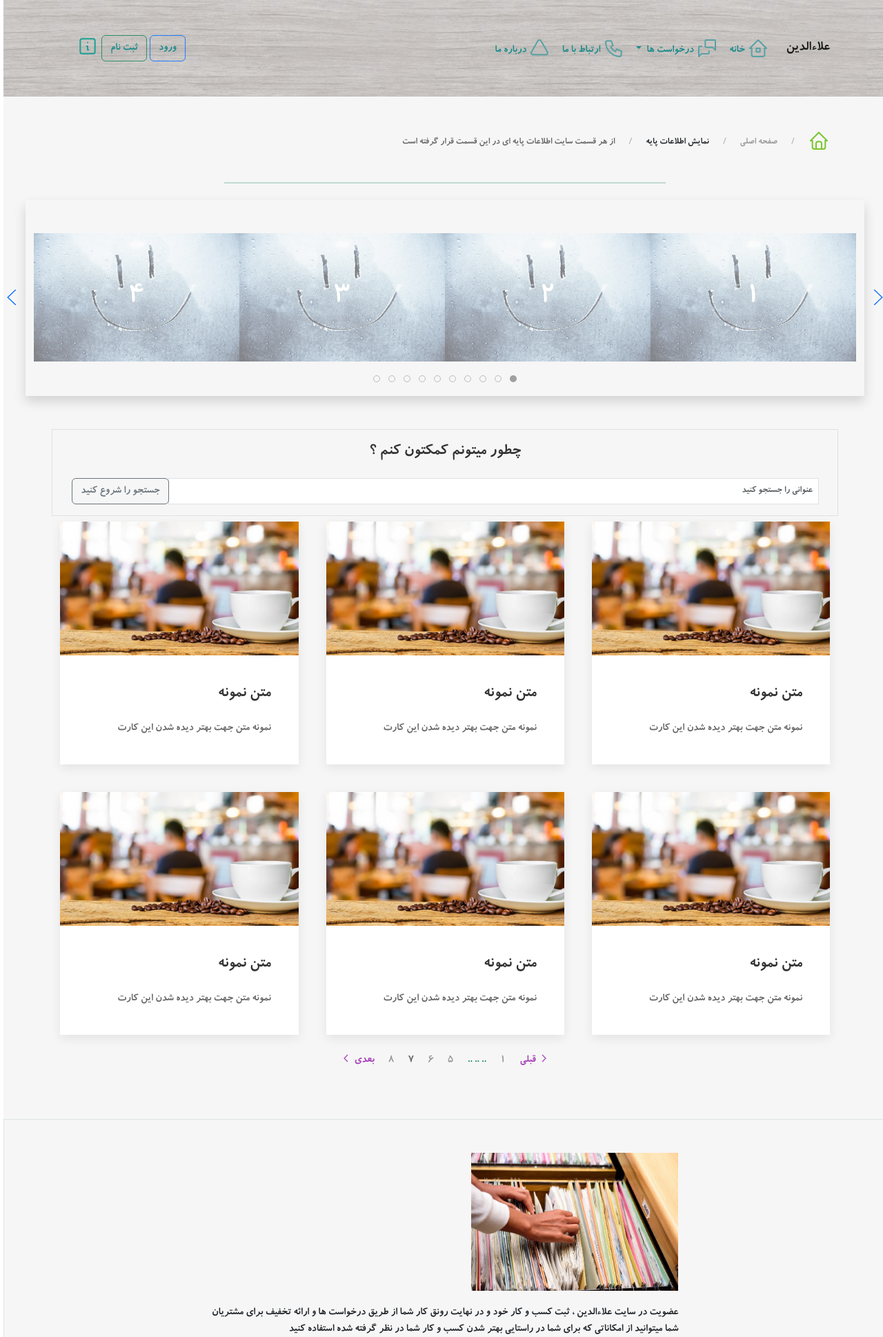
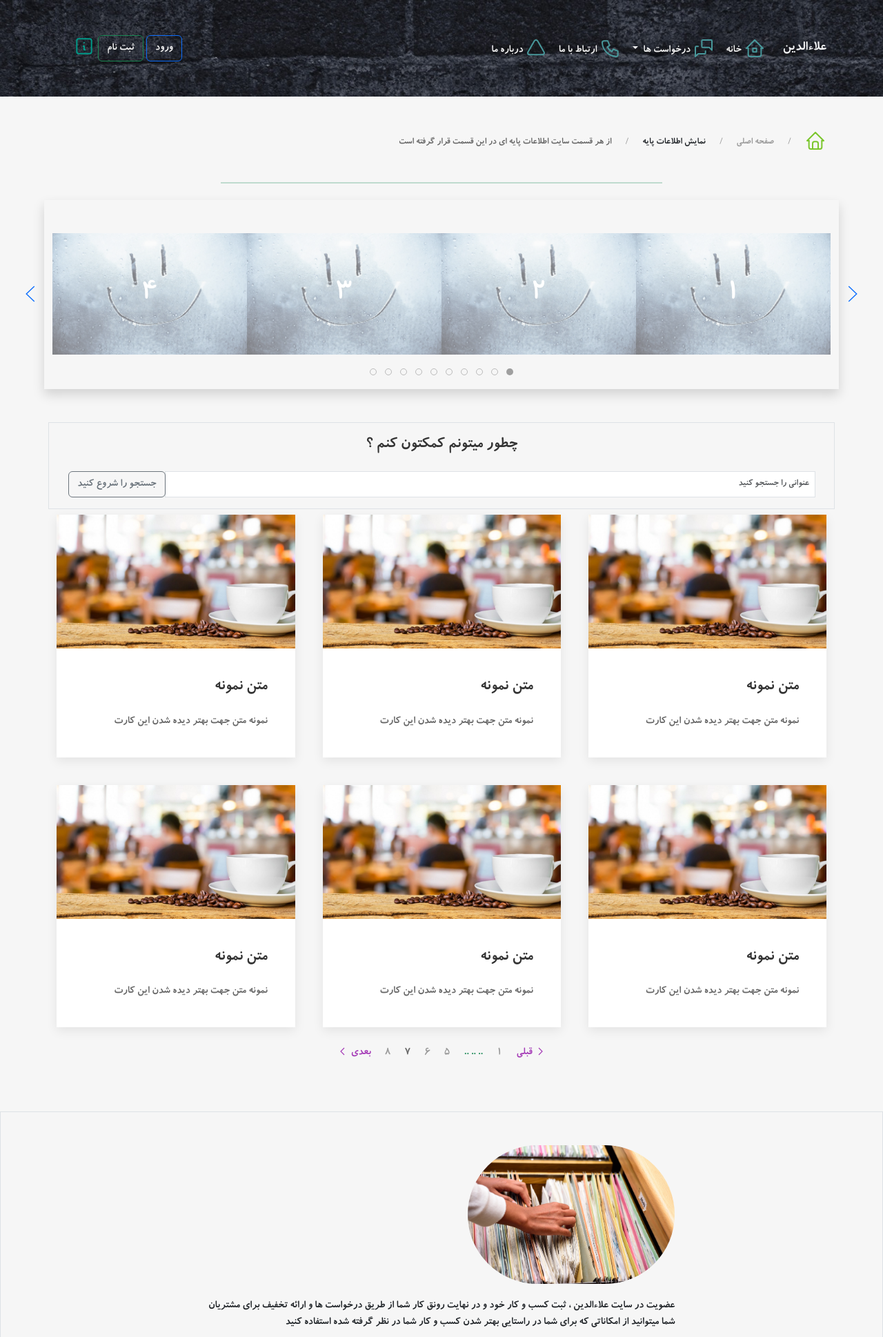
Before and after one commit to MostafaAlaeddin/sky, a PHP site: page / in a window 1280 px wide. Shown: the top 1938 px of the page at 69% size. Run offline with PHP 8.4, Linux system fonts and the light colour scheme; some libraries are stand-ins or nearby versions; some web fonts are replaced.

Commit message:
header & footer complete v1.0.3

```diff
--- a/Interface/Css/style.css
+++ b/Interface/Css/style.css
@@ -54,10 +54,10 @@ a:hover{
     background-image: url("../Images/headers/header-background.jpg") !important;
     background-repeat: repeat-x !important;
     min-height: 140px !important;
-    opacity: .9;
+    opacity: 1;
 }
 .p-color{
-    color: teal !important;
+    color: whitesmoke !important;
 }
 /*border*/
 .wp-border {
@@ -114,6 +114,10 @@ footer{
     width: 100%;
     height: 100%;
     min-height: 700px;
+    color: whitesmoke !important;
+}
+footer ul li a, footer p span a{
+    color: whitesmoke !important;
 }
 footer ul{
     list-style-type: none ;
--- a/Partials/footer/footer.php
+++ b/Partials/footer/footer.php
@@ -1,19 +1,19 @@
 <footer>
     <div class="container">
         <div class="row">
-            <div class="col border border-primary mt-3 p-5">
+            <div class="col border border-light mt-3 p-5">
                 <form action="" method="post" role="form">
                     <div class="">
                         <input type="text" name="" id="name" class="form-control   col-12"
                                placeholder="نام و نام خانوادگی شما">
                         <input type="email" name="" id="email" class="form-control col-12 mt-1"
                                placeholder="email@example.com">
-                        <button class="btn btn-outline-primary mt-2 float-end">ثبت نام در خبرنامه</button>
+                        <button class="btn btn-outline-light mt-2 float-end">ثبت نام در خبرنامه</button>
                     </div>
                 </form>
             </div>
         </div>
-        <hr class="border-warning">
+        <hr class="border-light">
         <div class="container">
             <div class="mt-3">
                 <div class="col-12 col-sm-12">
@@ -74,7 +74,7 @@
                             <line x1="8" y1="9" x2="16" y2="9"/>
                             <line x1="8" y1="13" x2="14" y2="13"/>
                         </svg>
-                        <span class="text-success">پست الکترونیکی :</span>
+                        <span class="text-light">پست الکترونیکی :</span>
                         <span class="  float-end"><a href="mail:Email@Example.com" class="uk-button uk-button-text">email</a></span>
                     </p>
                 </div>
--- a/Partials/navigation/navigation.php
+++ b/Partials/navigation/navigation.php
@@ -1,6 +1,6 @@
-<nav class="navbar navbar-expand-lg navbar-light" id="navigation">
+<nav class="navbar navbar-expand-lg navbar-light " id="navigation">
     <div class="container">
-        <a class="navbar-brand" href="./index.php">علاءالدین</a>
+        <a class="navbar-brand text-light" href="./index.php">علاءالدین</a>
         <button class="navbar-toggler" type="button" data-bs-toggle="collapse" data-bs-target="#navbarScroll"
                 aria-controls="navbarScroll" aria-expanded="false" aria-label="Toggle navigation">
             <span class="navbar-toggler-icon"></span>
--- a/views/requests/index.php
+++ b/views/requests/index.php
@@ -22,7 +22,7 @@
 </div>
 <hr class="border border-success w-50 m-auto mt-4 mb-4">
 <!--slider-->
-<div class="container-fluid mt-4 shadow pt-5" style="width: 95%;">
+<div class="container-fluid mt-4 shadow pt-5" style="width: 90%;">
     <div class="row">
         <!--slider-->
         <div uk-slider>
@@ -202,8 +202,8 @@
 <!--work with me-->
 <div class="container-fluid d-inline-flex justify-content-center border p-5 mt-5 mb-5">
     <div class="row">
-        <div class="col d-inline-block">
-            <img src="/wp_crud/Interface/Images/requests/requests.jpg" alt="" width="300px" height="300px">
+        <div class="col d-inline-block ">
+            <img src="/wp_crud/Interface/Images/requests/requests.jpg" alt="" width="300px" height="300px" class="rounded-pill">
                 <p>
                     عضویت در سایت علاءالدین ، ثبت کسب و کار خود و در نهایت رونق کار شما از طریق درخواست ها و ارائه تخفیف برای مشتریان
                     <br>
```
Also changed, not shown: Interface/Images/headers/header-background.jpg.
